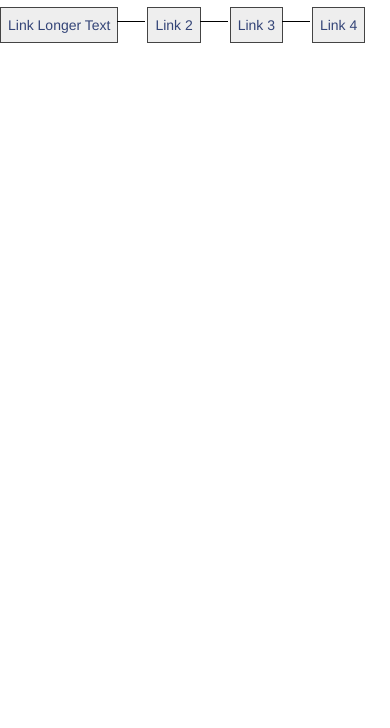
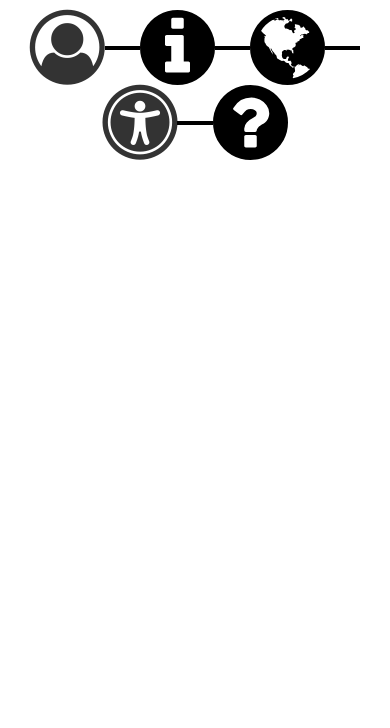
Before and after one commit to puzzleboks/icon-menu-horiz-divider, a plain HTML site: page index.html in a window 390 px wide. Shown: the part 116-844 px from the top of the page. Drawn offline with nearby package versions, Linux system fonts and the light colour scheme.

Commit message:
responsive line using inline-block and vw

```diff
--- a/index.html
+++ b/index.html
@@ -13,19 +13,27 @@
 </head>
 
 <body>
-  <h1 tabindex="0">Icon Menu with Horiz Responsive Line</h1>
   <div class="container">
     <div class="row">
-      <ul class="connected">
-        <li><a href="#">Link Longer Text</a></li>
-        <li><a href="#">Link 2</a></li>
-        <li><a href="#">Link 3</a></li>
-        <li><a href="#">Link 4</a></li>
-      </ul>
+      <h2 tabindex="0">Icons with Horiz Responsive Line</h2>
+      <div class="progress-bar-row">
+          <div class="progress-bar-item eitc-icon fa fa-user-circle-o"></div>
+          <div class="progress-bar-item line-connector"></div>
+          <div class="progress-bar-item eitc-icon">
+            <img alt="progress indicator" src="svgs/info-circle.svg" style="width:75px;height:75px;">
+          </div>
+          <div class="progress-bar-item line-connector"></div>
+          <div class="progress-bar-item eitc-icon">
+            <img alt="progress indicator" src="svgs/globe.svg" style="width:75px;height:75px;">
+          </div>
+          <div class="progress-bar-item line-connector"></div>
+          <div class="progress-bar-item eitc-icon fa fa-universal-access"></div>
+          <div class="progress-bar-item line-connector"></div>
+          <div class="progress-bar-item eitc-icon">
+            <img alt="progress indicator" src="svgs/question-circle.svg" style="width:75px;height:75px;">
+          </div>
+      </div>
     </div>
-
-
-
   </div>
 </body>
 </html>
--- a/styles.css
+++ b/styles.css
@@ -1,31 +1,34 @@
 /* Test */
-
-ul.connected {
-    margin:1em 0; padding:0;
-}
-ul.connected li {
-    display:inline-block;
-    position:relative;
-    margin:0; padding:0.5em;
-    background:#eee;
-    border:#444 1px solid;
-    cursor:pointer;
-}
-ul.connected a { text-decoration:none; color:#347; }
-ul.connected li:hover {
-    background:#eeb; box-shadow:0.2em 0.2em 0.5em rgba(0,0,0,0.3);
+.container {
+    /* inline-block display allows centering with text-align */
+    text-align: center;
 }
 
-ul.connected li:not(:last-child) {
-  margin-right: 25px;
+.progress-bar-row {
+    /* removes spaces so horiz lines touch icons */
+    font-size: 0px;
+    margin-top: 40px;
 }
 
-ul.connected li:not(:last-child):after {
-  position: absolute;
-  content: ' ';
-  left: 100%;
-  top: 0%;
-  width: 2em;
-  height: 1em;
-  border-bottom: 1px solid black;
+.progress-bar-item  {
+    /* using a display of inline-block for this solution, instead of table */
+    display: inline-block;
+    /* center vertically */
+    vertical-align: middle;
 }
+
+.line-connector {
+    border-bottom: 4px solid #000000;
+    /* viewport width units */
+    width: 9vw;
+}
+
+.fa {
+    font-size: 75px;
+}
+
+@media screen and (max-width: 768px) {
+    .line-connector {
+
+    }
+}
```
Also changed, not shown: svgs/globe.svg (added), svgs/info-circle.svg (added), svgs/question-circle.svg (added).
